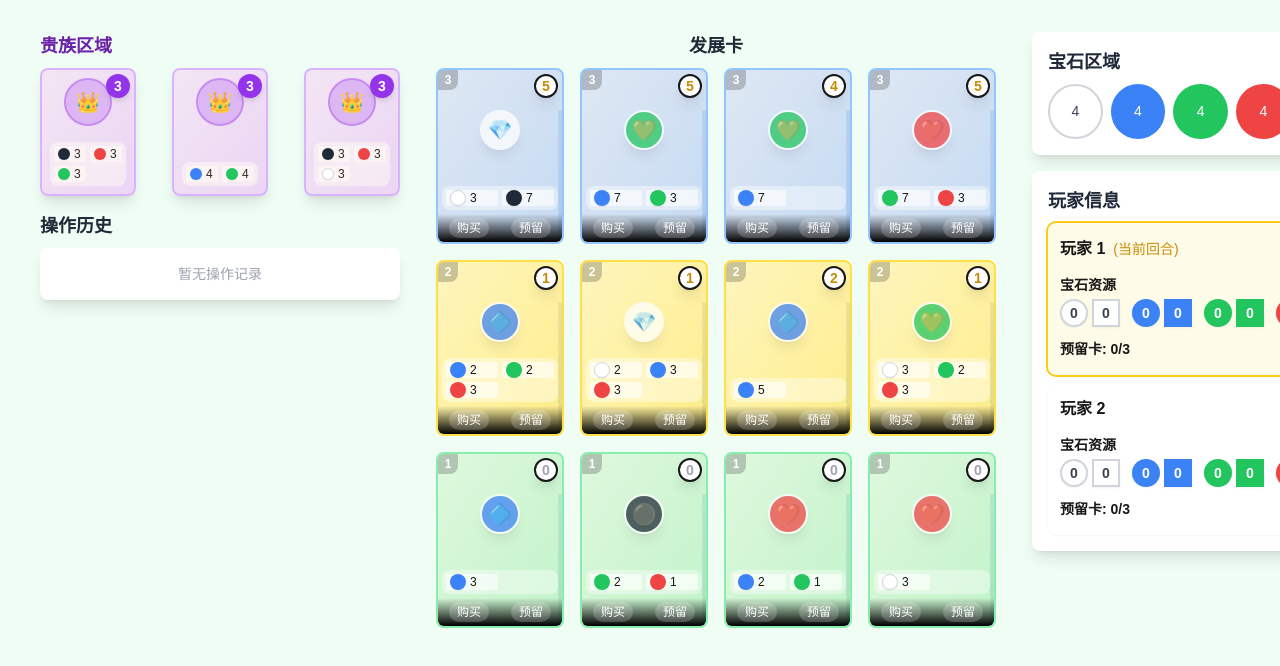
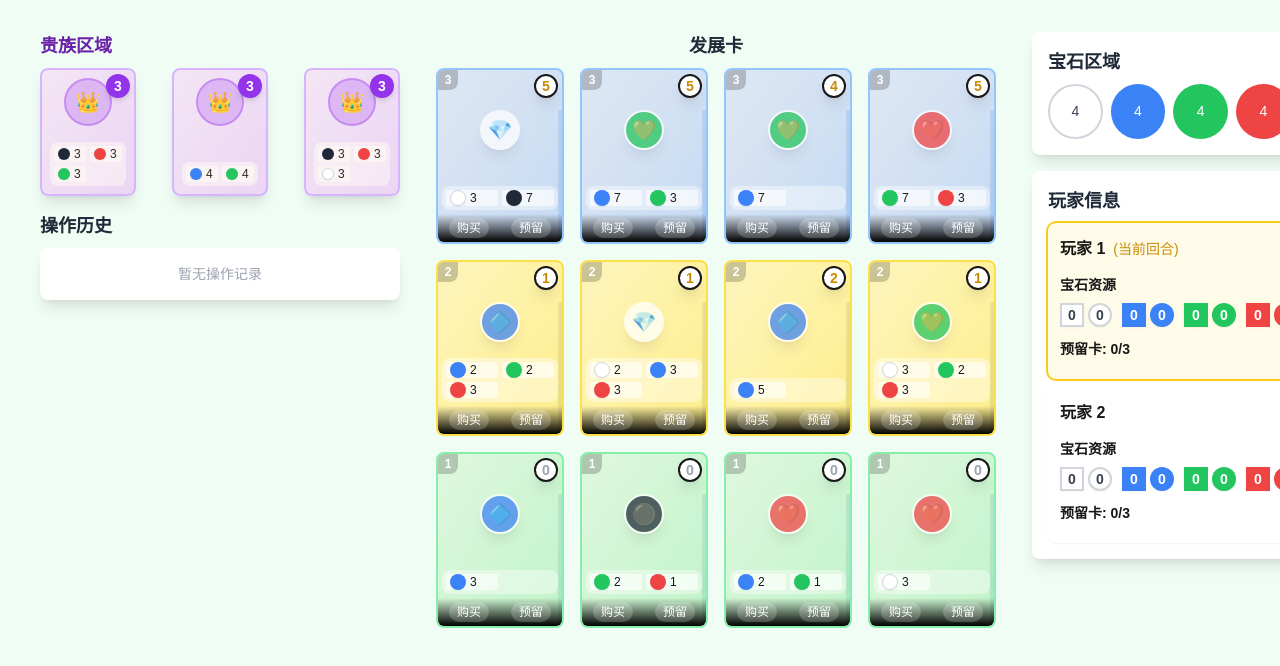
Before and after one commit to FiringJ/splendor-client, a Next.js app: page /game in a window 1280 px wide. Shown: the top 666 px of the page. Built offline with nearby package versions, Linux system fonts and the light colour scheme.

Commit message:
feat: 优化

```diff
--- a/app/components/game/PlayerPanel.tsx
+++ b/app/components/game/PlayerPanel.tsx
@@ -37,75 +37,31 @@ export const PlayerPanel = ({ player, isActive }: PlayerPanelProps) => {
 
       {/* 宝石资源区域 */}
       <div className="mb-3">
-        <div className="flex items-center justify-between mb-1">
+        <div className="flex items-center justify-between mb-2">
           <h3 className="text-sm font-bold">宝石资源</h3>
           <span className="text-sm text-gray-500">{Object.values(player.gems).reduce((a, b) => a + b, 0)}/10</span>
         </div>
-        <div className="flex gap-3">
-          {/* 白宝石组 */}
-          <div className="flex gap-1">
-            <div className={`w-7 h-7 rounded-full ${gemColors['diamond']}
+        <div className="flex gap-2.5">
+          {/* 普通宝石组 */}
+          {(['diamond', 'sapphire', 'emerald', 'ruby', 'onyx'] as const).map((gemType) => (
+            <div key={gemType} className="flex gap-1">
+              <div className={`w-6 h-6 ${gemColors[gemType]}
                             flex items-center justify-center text-sm font-bold shadow-sm`}>
-              {player.gems['diamond'] || 0}
+                {player.cards.filter(card => card.gem === gemType).length}
               </div>
-            <div className={`w-7 h-7 ${gemColors['diamond']}
+              <div className={`w-6 h-6 rounded-full ${gemColors[gemType]}
                             flex items-center justify-center text-sm font-bold shadow-sm`}>
-              {player.cards.filter(card => card.gem === 'diamond').length}
+                {player.gems[gemType] || 0}
               </div>
             </div>
+          ))}
 
-          {/* 蓝宝石组 */}
-          <div className="flex gap-1">
-            <div className={`w-7 h-7 rounded-full ${gemColors['sapphire']}
-                          flex items-center justify-center text-sm font-bold shadow-sm`}>
-              {player.gems['sapphire'] || 0}
-            </div>
-            <div className={`w-7 h-7 ${gemColors['sapphire']}
-                          flex items-center justify-center text-sm font-bold shadow-sm`}>
-              {player.cards.filter(card => card.gem === 'sapphire').length}
-            </div>
-          </div>
-
-          {/* 绿宝石组 */}
-          <div className="flex gap-1">
-            <div className={`w-7 h-7 rounded-full ${gemColors['emerald']}
-                          flex items-center justify-center text-sm font-bold shadow-sm`}>
-              {player.gems['emerald'] || 0}
-            </div>
-            <div className={`w-7 h-7 ${gemColors['emerald']}
-                          flex items-center justify-center text-sm font-bold shadow-sm`}>
-              {player.cards.filter(card => card.gem === 'emerald').length}
-            </div>
-          </div>
-
-          {/* 红宝石组 */}
-          <div className="flex gap-1">
-            <div className={`w-7 h-7 rounded-full ${gemColors['ruby']}
-                          flex items-center justify-center text-sm font-bold shadow-sm`}>
-              {player.gems['ruby'] || 0}
-            </div>
-            <div className={`w-7 h-7 ${gemColors['ruby']}
-                          flex items-center justify-center text-sm font-bold shadow-sm`}>
-              {player.cards.filter(card => card.gem === 'ruby').length}
-            </div>
-          </div>
-
-          {/* 黑宝石组 */}
-          <div className="flex gap-1">
-            <div className={`w-7 h-7 rounded-full ${gemColors['onyx']}
-                          flex items-center justify-center text-sm font-bold shadow-sm`}>
-              {player.gems['onyx'] || 0}
-            </div>
-            <div className={`w-7 h-7 ${gemColors['onyx']}
-                          flex items-center justify-center text-sm font-bold shadow-sm`}>
-              {player.cards.filter(card => card.gem === 'onyx').length}
-            </div>
-          </div>
-
-          {/* 黄金 */}
-          <div className={`w-7 h-7 rounded-full ${gemColors['gold']}
+          {/* 黄金组 */}
+          <div className="flex">
+            <div className={`w-6 h-6 rounded-full ${gemColors['gold']}
                           flex items-center justify-center text-sm font-bold shadow-sm`}>
               {player.gems['gold'] || 0}
+            </div>
           </div>
         </div>
       </div>
@@ -113,10 +69,10 @@ export const PlayerPanel = ({ player, isActive }: PlayerPanelProps) => {
       <div className="grid grid-cols-2 gap-2">
         {/* 左侧：预留卡区域 */}
         <div>
-          <h3 className="text-sm font-bold mb-1">预留卡: {player.reservedCards.length}/3</h3>
+          <h3 className="text-sm font-bold mb-2">预留卡: {player.reservedCards.length}/3</h3>
           <div className="flex flex-col gap-2">
             {player.reservedCards.map((card) => (
-              <div key={card.id} className="transform scale-75 origin-top-left -ml-6">
+              <div key={card.id} className="transform scale-75 origin-top-left">
                 <Card card={card} />
               </div>
             ))}
```
Lines whose indentation alone changed are shown as unchanged.
